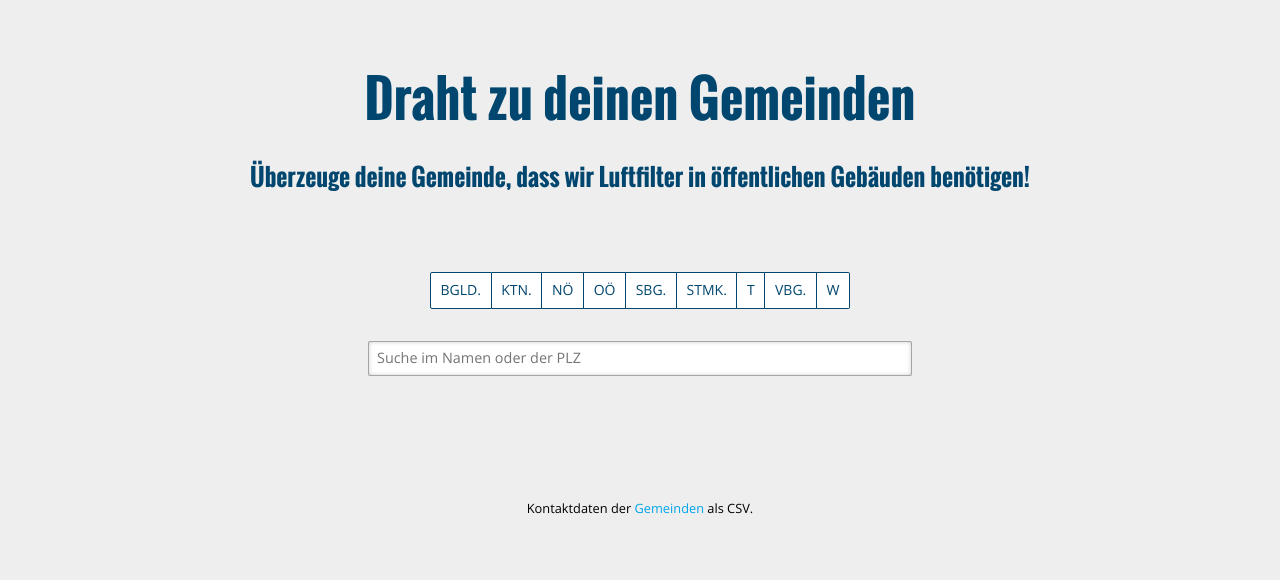
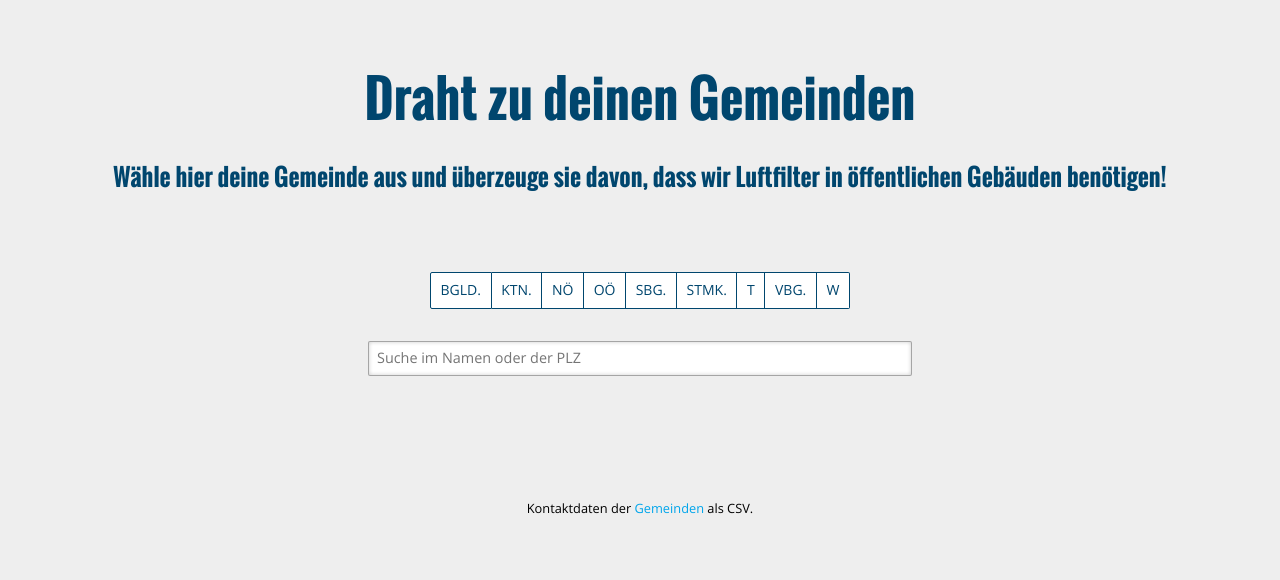
Before and after one commit to c3wien/Poke-That-Gmeind, a Python web app: template luftfilterbegehren/templates/act/cities.html in a window 1280 px wide. Shown: the part 97-677 px from the top of the page. Run offline with Jinja, Linux system fonts and the light colour scheme; the template is opened without the code that fills it, so the values that code supplies are empty; some libraries are stand-ins or nearby versions.

Commit message:
Update cities.html

```diff
--- a/luftfilterbegehren/templates/act/cities.html
+++ b/luftfilterbegehren/templates/act/cities.html
@@ -12,7 +12,7 @@
           <h2>Diese Gemeinden haben gemäß eigener Aussage bereits Luftfilter in öffentlichen Gebäuden.</h2>
         {% else %}
         <h1>Draht zu deinen Gemeinden</h1>
-        <h2>Überzeuge deine Gemeinde, dass wir Luftfilter in öffentlichen Gebäuden benötigen!</h2>
+        <h2>Wähle hier deine Gemeinde aus und überzeuge sie davon, dass wir Luftfilter in öffentlichen Gebäuden benötigen!</h2>
         {% endif %}
         <div id="filter" class="column">
             <form id="states" class="btn-group row" autocomplete="off">
```
